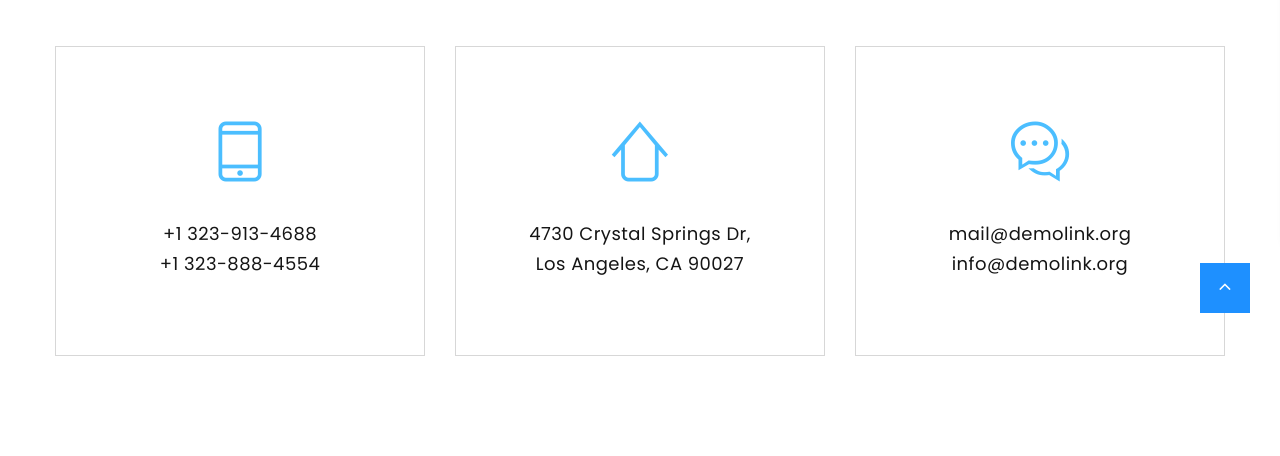
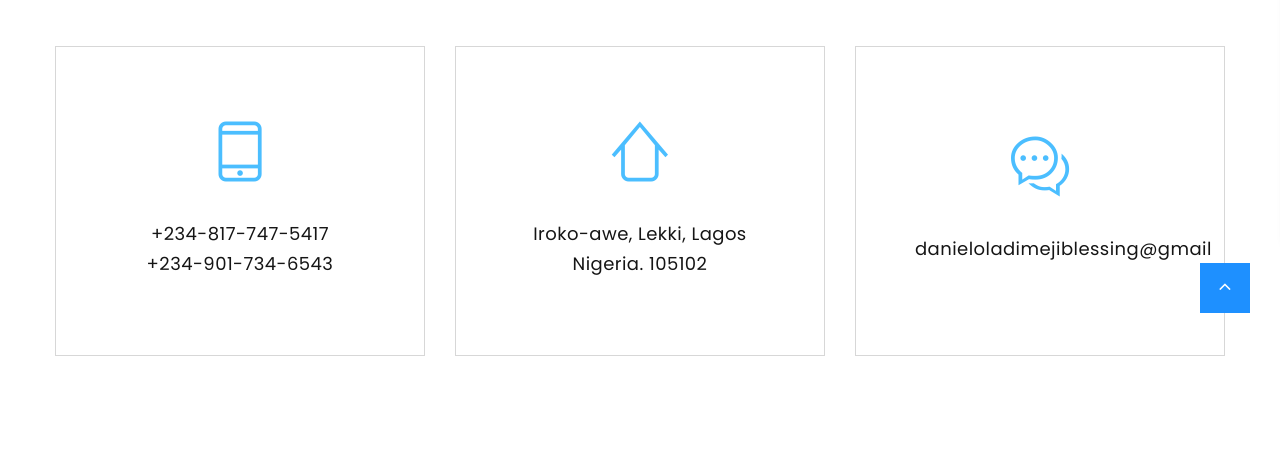
Before and after one commit to DanielOladimeji/smarect, a Flask app: page /contact.html in a window 1280 px wide. Shown: the part 557-1013 px from the top of the page. Run offline with Flask 3, Linux system fonts and the light colour scheme; some libraries are stand-ins or nearby versions.

Commit message:
contacts updated

```diff
--- a/templates/contact.html
+++ b/templates/contact.html
@@ -181,8 +181,8 @@
                 <div class="box-contacts-body">
                   <div class="box-contacts-icon fl-bigmug-line-cellphone55"></div>
                   <div class="box-contacts-decor"></div>
-                  <p class="box-contacts-link"><a href="tel:#">+1 323-913-4688</a></p>
-                  <p class="box-contacts-link"><a href="tel:#">+1 323-888-4554</a></p>
+                  <p class="box-contacts-link"><a href="tel:#">+234-817-747-5417</a></p>
+                  <p class="box-contacts-link"><a href="tel:#">+234-901-734-6543</a></p>
                 </div>
               </article>
             </div>
@@ -191,7 +191,7 @@
                 <div class="box-contacts-body">
                   <div class="box-contacts-icon fl-bigmug-line-up104"></div>
                   <div class="box-contacts-decor"></div>
-                  <p class="box-contacts-link"><a href="#">4730 Crystal Springs Dr, Los Angeles, CA 90027</a></p>
+                  <p class="box-contacts-link"><a href="#">Iroko-awe, Lekki, Lagos Nigeria. 105102</a></p>
                 </div>
               </article>
             </div>
@@ -200,8 +200,8 @@
                 <div class="box-contacts-body">
                   <div class="box-contacts-icon fl-bigmug-line-chat55"></div>
                   <div class="box-contacts-decor"></div>
-                  <p class="box-contacts-link"><a href="mailto:#">mail@demolink.org</a></p>
-                  <p class="box-contacts-link"><a href="mailto:#">info@demolink.org</a></p>
+                  <p class="box-contacts-link"><a href="mailto:#">danieloladimejiblessing@gmail</a></p>
+                  <!-- <p class="box-contacts-link"><a href="mailto:#">danieloladimejiblessing@gmail.com</a></p> -->
                 </div>
               </article>
             </div>
```
